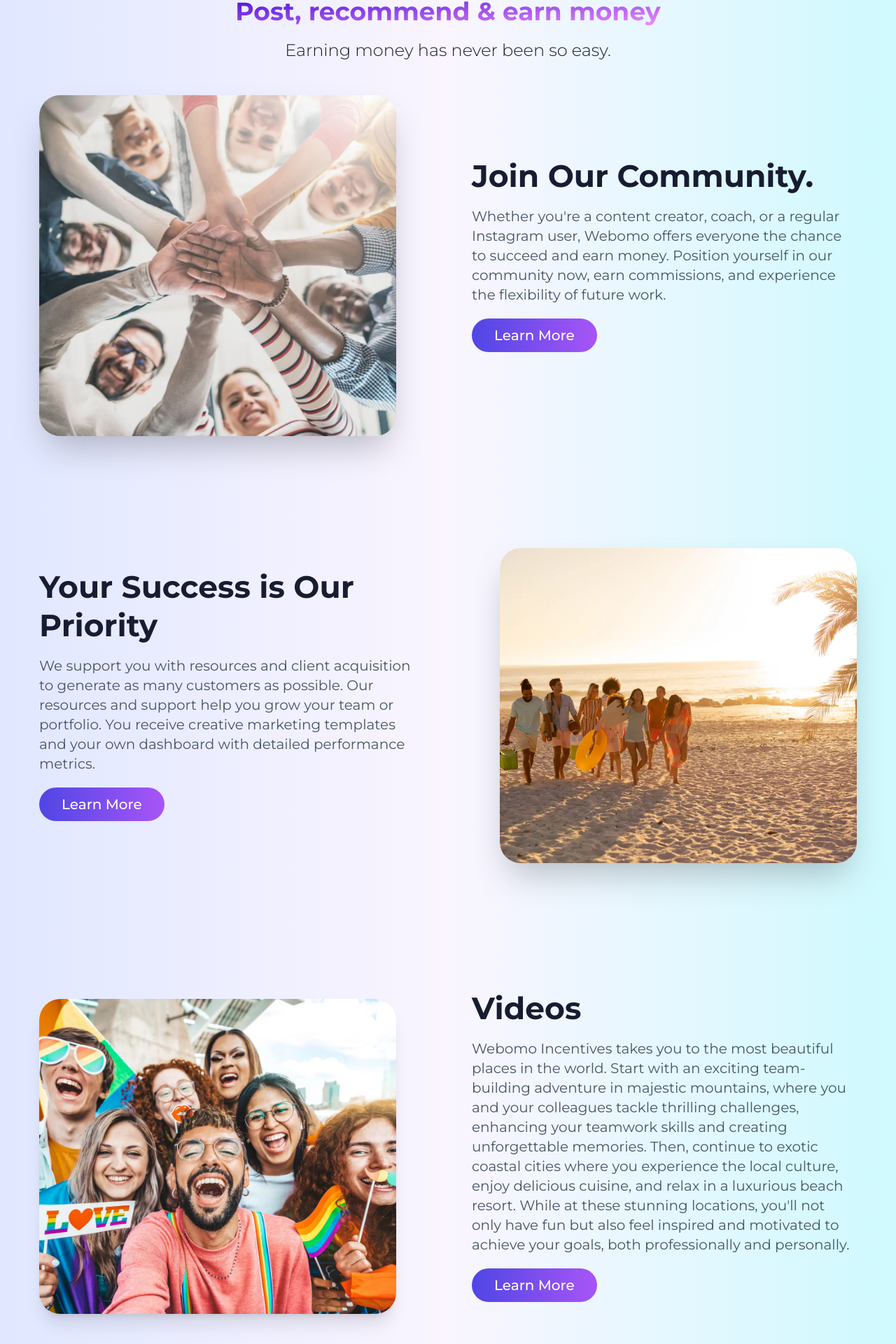
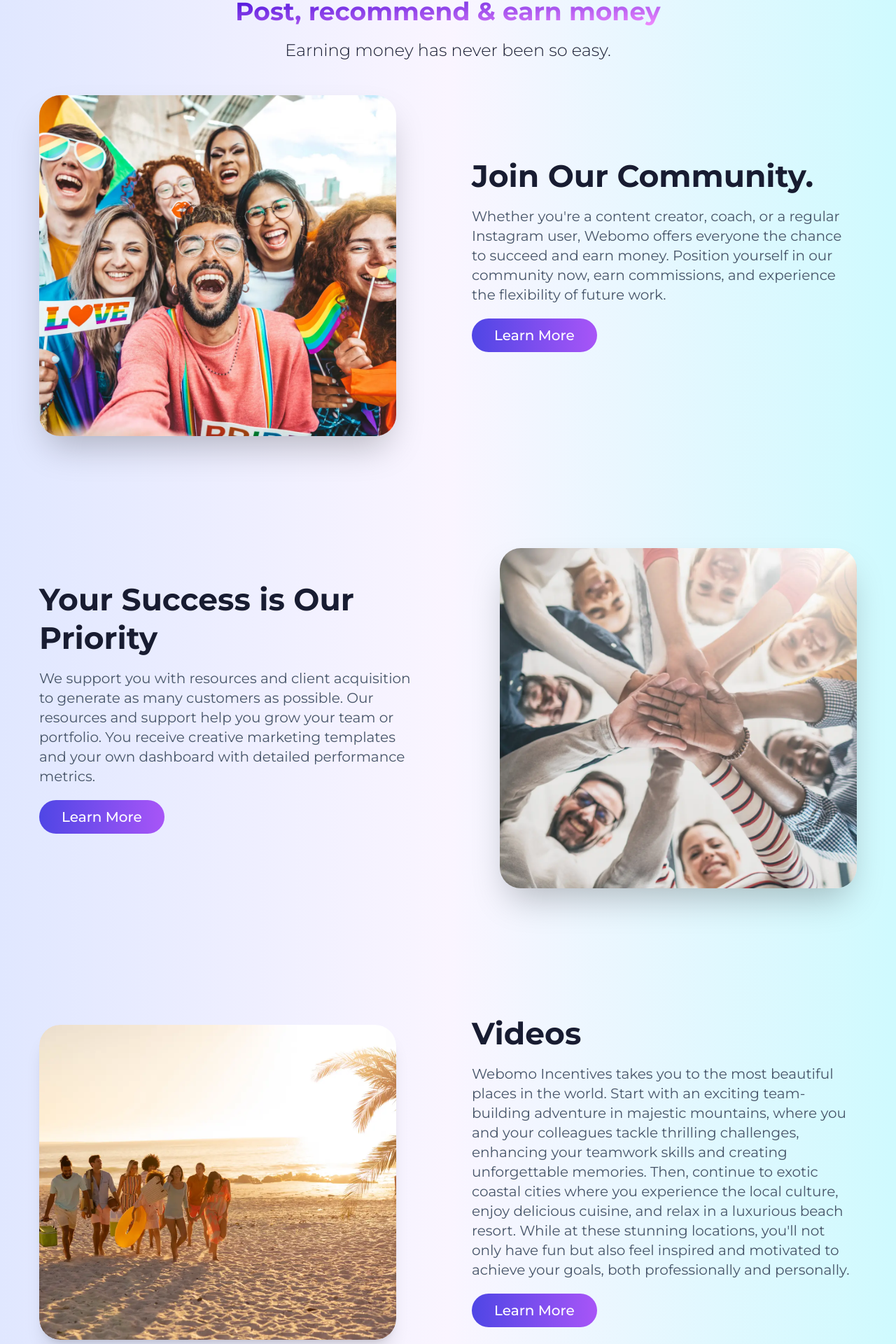
Before and after one commit to dawidglap/demo-webomo, a Next.js app: page /en/webomo-business in a window 1280 px wide. Shown: the part 884-2804 px from the top of the page at 70% size. Built offline with nearby package versions, Linux system fonts and the light colour scheme; no server answers.

Commit message:
updated images business page

```diff
--- a/src/components/AboutBusiness1/index.tsx
+++ b/src/components/AboutBusiness1/index.tsx
@@ -72,7 +72,7 @@ const AboutBusinessOne = () => {
               variants={sectionVariants}
             >
               <Image
-                src="/images/business/about-business1.webp"
+                src="/images/business/placeholderHero.webp"
                 alt={t("imageAlt")}
                 width={510}
                 height={450}
--- a/src/components/AboutBusiness2/index.tsx
+++ b/src/components/AboutBusiness2/index.tsx
@@ -87,7 +87,7 @@ const AboutBusinessTwo = () => {
               variants={sectionVariants}
             >
               <Image
-                src="/images/business/about-business2.webp"
+                src="/images/business/about-business1.webp"
                 alt={t("imageAlt")}
                 width={510}
                 height={450}
--- a/src/components/AboutBusiness3/index.tsx
+++ b/src/components/AboutBusiness3/index.tsx
@@ -84,7 +84,7 @@ const AboutBusinessThree = () => {
               variants={videoVariants}
             >
               <Image
-                src="/images/business/placeholderHero.webp"
+                src="/images/business/about-business2.webp"
                 alt={t("imageAlt")}
                 width={510}
                 height={450}
```
